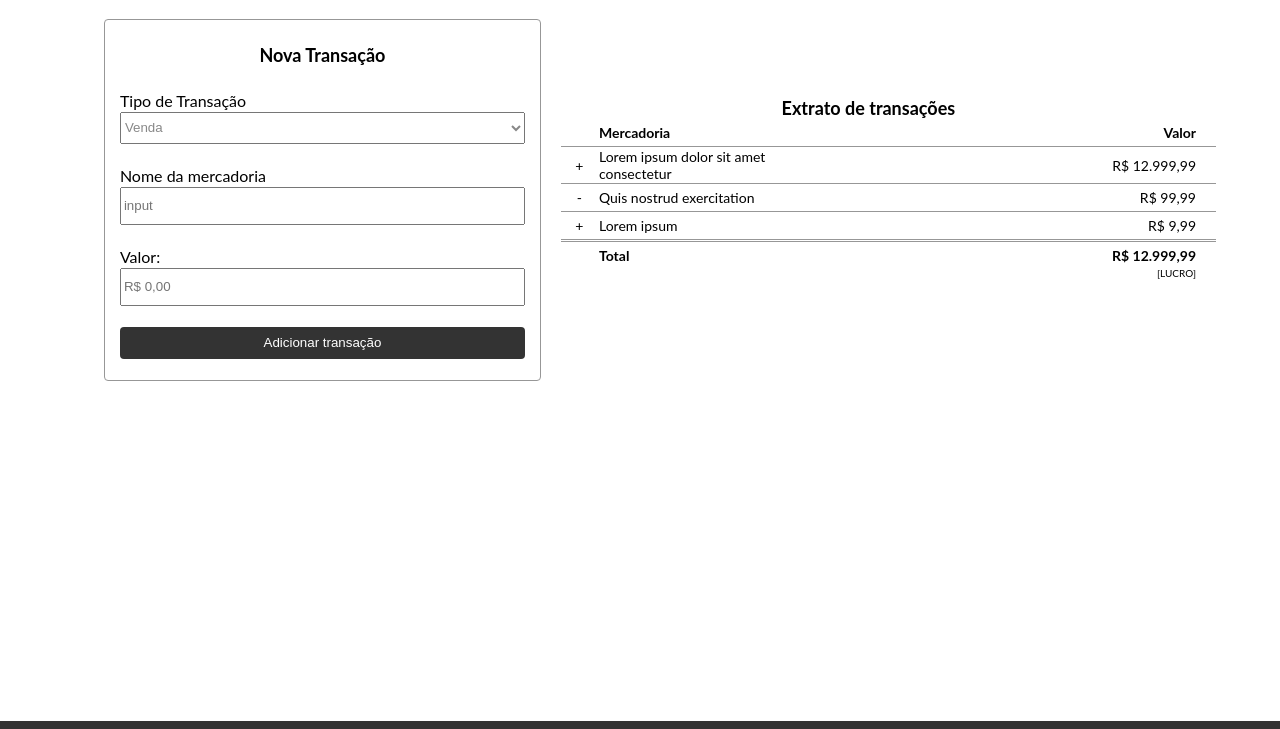
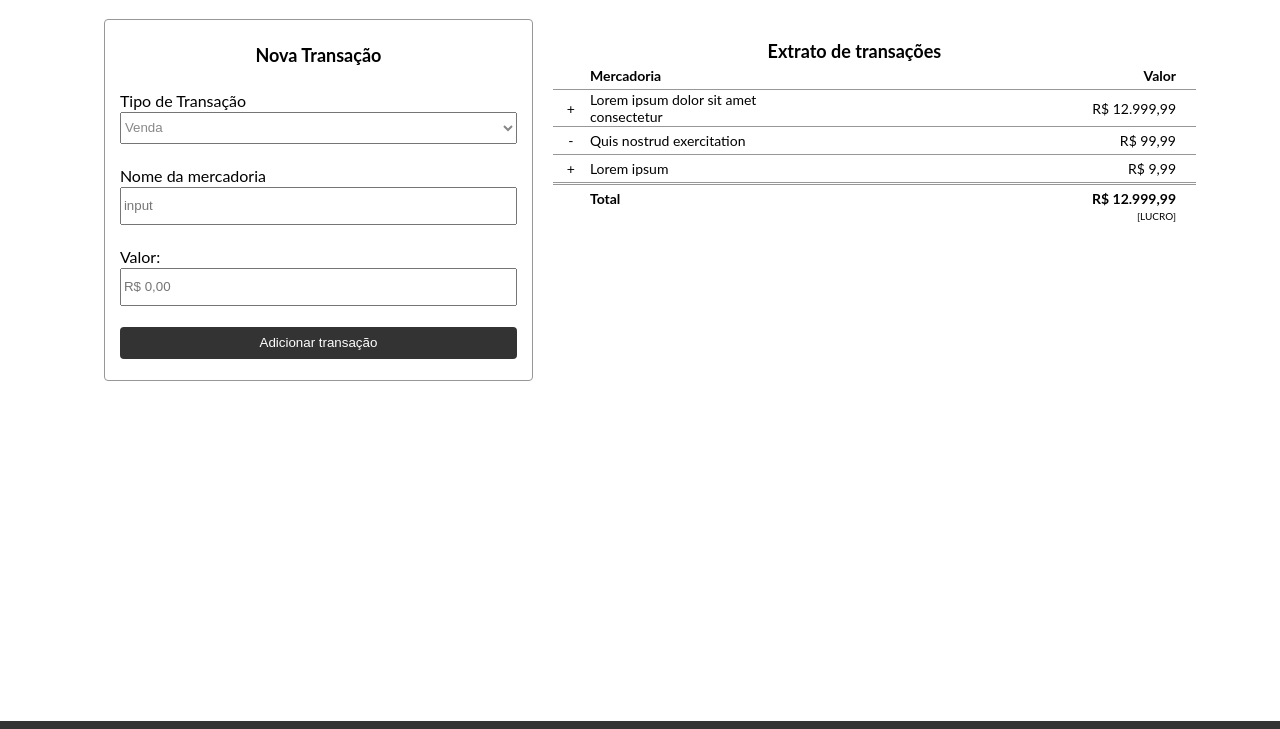
Before and after one commit to BrunaPadula/controle-financeiro, a plain HTML site: page index.html in a window 1280 px wide. Shown: the part 71-800 px from the top of the page. Drawn offline with Linux system fonts and the light colour scheme; a web font is replaced by a local one.

Commit message:
commit alteração de margin extrato de transações

```diff
--- a/css/style.css
+++ b/css/style.css
@@ -90,7 +90,6 @@ body {
 .elementosfinanceiro {
     width: 100%;
     display: flex;
-    align-items: center;
     justify-content: center;
     max-width: 1112px;
 }
@@ -149,13 +148,16 @@ button {
     text-align: center;
     font-weight: 700;
     font-size: 18px;
+    margin-right: 20px;
+    margin-top: 47px;
 }
 
 .container-elements {
     width: 100%;
+    max-width: 652px;
     font-size: 14px;
-    max-width: 1112px;
     font-weight: 400;
+    margin-top: 0;
 }
 
 .extract {
@@ -163,8 +165,6 @@ button {
     border-collapse: collapse;
     font-size: 14px;
     margin-left: 20px;
-    font-weight: 400;
-    max-width: 1112px;
 }
 
 .borda {
```
